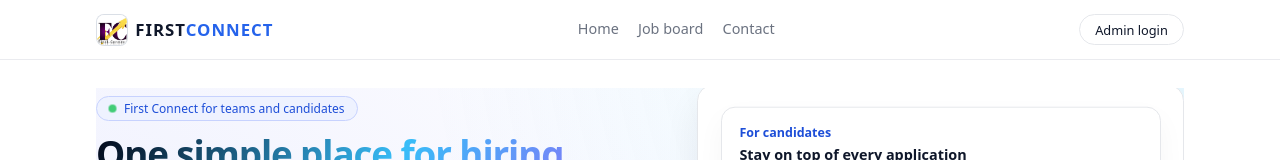
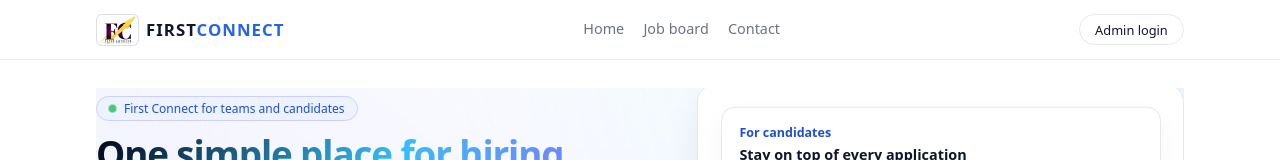
Before and after one commit to dhasan111-hiringdock/FIrstconnect, a website: page index.html in a window 1280 px wide. Shown: the top 160 px of the page. Drawn offline with Linux system fonts and the light colour scheme.

Commit message:
Improve UI and add sharing options

```diff
--- a/index.html
+++ b/index.html
@@ -64,20 +64,21 @@
       font-size: 1.05rem;
     }
     .brand-icon {
-      width: 32px;
       height: 32px;
-      border-radius: 8px;
+      min-width: 32px;
+      border-radius: 6px;
       overflow: hidden;
       display: flex;
       align-items: center;
       justify-content: center;
       background-color: #ffffff;
       border: 1px solid rgba(148, 163, 184, 0.35);
+      padding: 1px 3px;
     }
     .brand-icon img {
-      width: 100%;
       height: 100%;
-      object-fit: cover;
+      width: auto;
+      object-fit: contain;
       display: block;
     }
     .brand span {
```
Also changed, not shown: server.js (+5 -4 lines), 1 other file.
